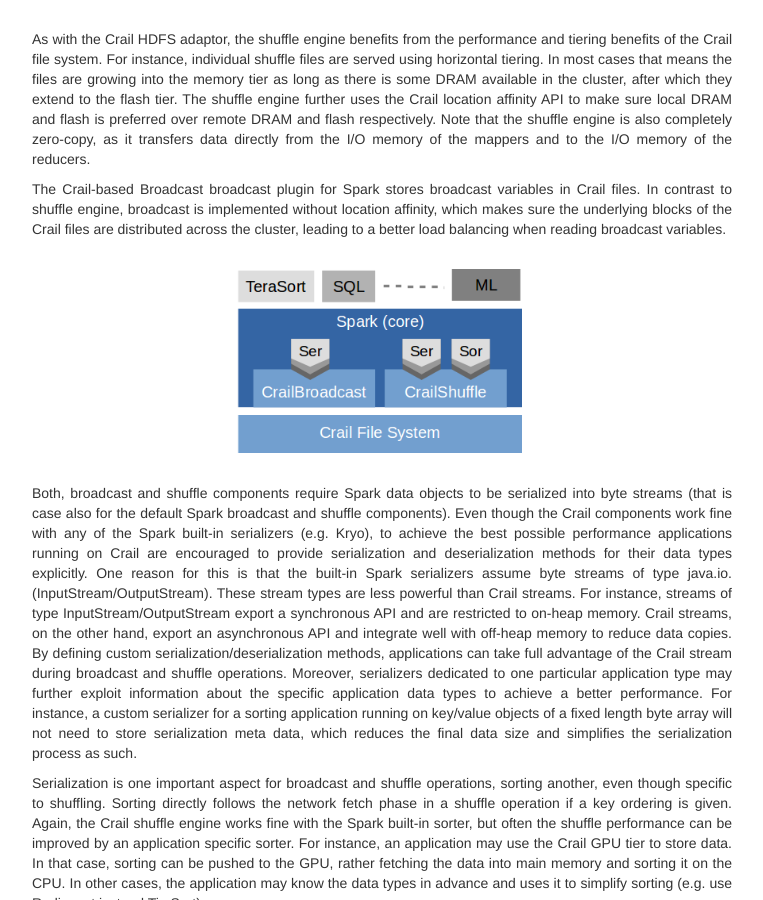
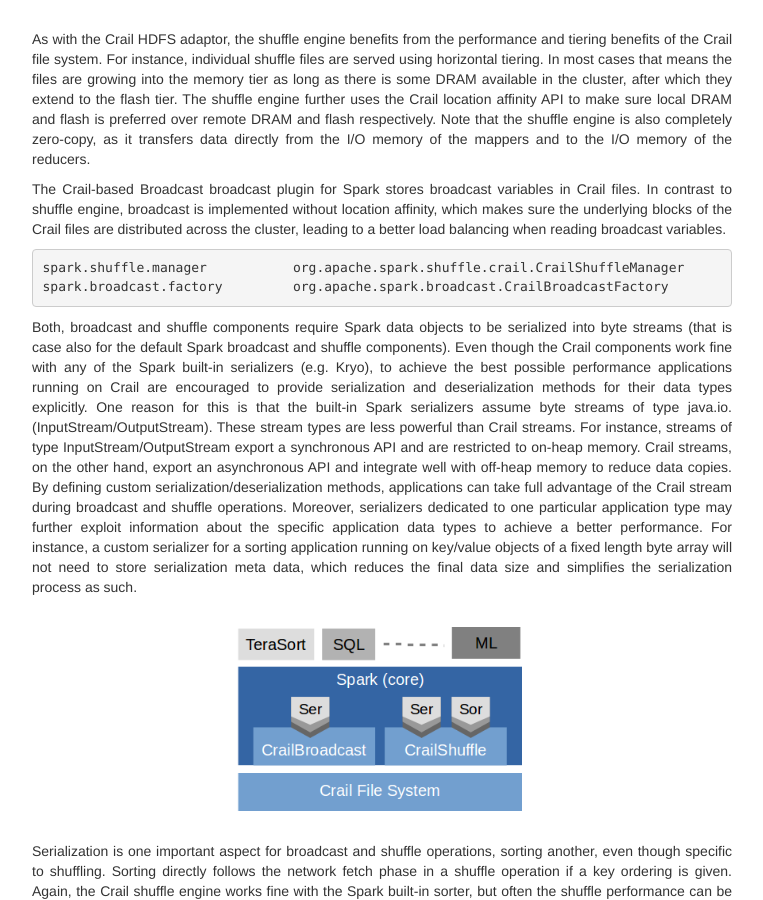
Before and after one commit to apache/incubator-crail-website, a Jekyll site: the page built from docs/index.md, in a window 1280 px wide and 900 px high, scrolled down 3478 px. Shown: the whole window, without its empty margins (258-1021 px from the left). Built offline with Jekyll 4.4.1, drawn with Linux system fonts in a browser that asks for light colours.

Commit message:
Update index.md

```diff
--- a/docs/index.md
+++ b/docs/index.md
@@ -123,15 +123,23 @@
 </p>
 </div>
 
+    spark.shuffle.manager		org.apache.spark.shuffle.crail.CrailShuffleManager
+    spark.broadcast.factory		org.apache.spark.broadcast.CrailBroadcastFactory
+
+
+<div style="text-align: justify">
+<p>
+Both, broadcast and shuffle components require Spark data objects to be serialized into byte streams (that is case also for the default Spark broadcast and shuffle components). Even though the Crail components work fine with any of the Spark built-in serializers (e.g. Kryo), to achieve the best possible performance applications running on Crail are encouraged to provide serialization and deserialization methods for their data types explicitly. One reason for this is that the built-in Spark serializers assume byte streams of type java.io.(InputStream/OutputStream). These stream types are less powerful than Crail streams. For instance, streams of type InputStream/OutputStream export a synchronous API and are restricted to on-heap memory. Crail streams, on the other hand, export an asynchronous API and integrate well with off-heap memory to reduce data copies. By defining custom serialization/deserialization methods, applications can take full advantage of the Crail stream during broadcast and shuffle operations. Moreover, serializers dedicated to one particular application type may further exploit information about the specific application data types to achieve a better performance. For instance, a custom serializer for a sorting application running on key/value objects of a fixed length byte array will not need to store serialization meta data, which reduces the final data size and simplifies the serialization process as such.
+</p>
+</div>
+
+
 <br>
 <img src="http://crail.io/docs/serializer.png" width="490" align="middle">
 <br><br>
 
 <div style="text-align: justify">
 <p>
-Both, broadcast and shuffle components require Spark data objects to be serialized into byte streams (that is case also for the default Spark broadcast and shuffle components). Even though the Crail components work fine with any of the Spark built-in serializers (e.g. Kryo), to achieve the best possible performance applications running on Crail are encouraged to provide serialization and deserialization methods for their data types explicitly. One reason for this is that the built-in Spark serializers assume byte streams of type java.io.(InputStream/OutputStream). These stream types are less powerful than Crail streams. For instance, streams of type InputStream/OutputStream export a synchronous API and are restricted to on-heap memory. Crail streams, on the other hand, export an asynchronous API and integrate well with off-heap memory to reduce data copies. By defining custom serialization/deserialization methods, applications can take full advantage of the Crail stream during broadcast and shuffle operations. Moreover, serializers dedicated to one particular application type may further exploit information about the specific application data types to achieve a better performance. For instance, a custom serializer for a sorting application running on key/value objects of a fixed length byte array will not need to store serialization meta data, which reduces the final data size and simplifies the serialization process as such.
-</p>
-<p>
 Serialization is one important aspect for broadcast and shuffle operations, sorting another, even though specific to shuffling. Sorting directly follows the network fetch phase in a shuffle operation if a key ordering is given. Again, the Crail shuffle engine works fine with the Spark built-in sorter, but often the shuffle performance can be improved by an application specific sorter. For instance, an application may use the Crail GPU tier to store data. In that case, sorting can be pushed to the GPU, rather fetching the data into main memory and sorting it on the CPU. In other cases, the application may know the data types in advance and uses it to simplify sorting (e.g. use Radix sort instead TimSort).
 </p>
 </div>
```
